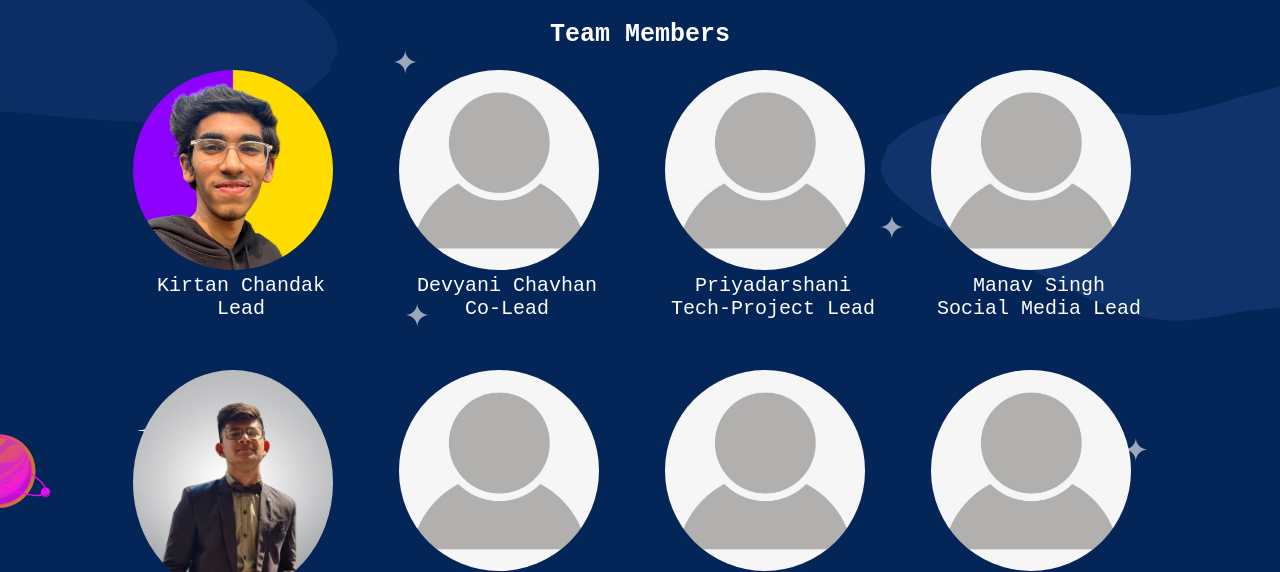
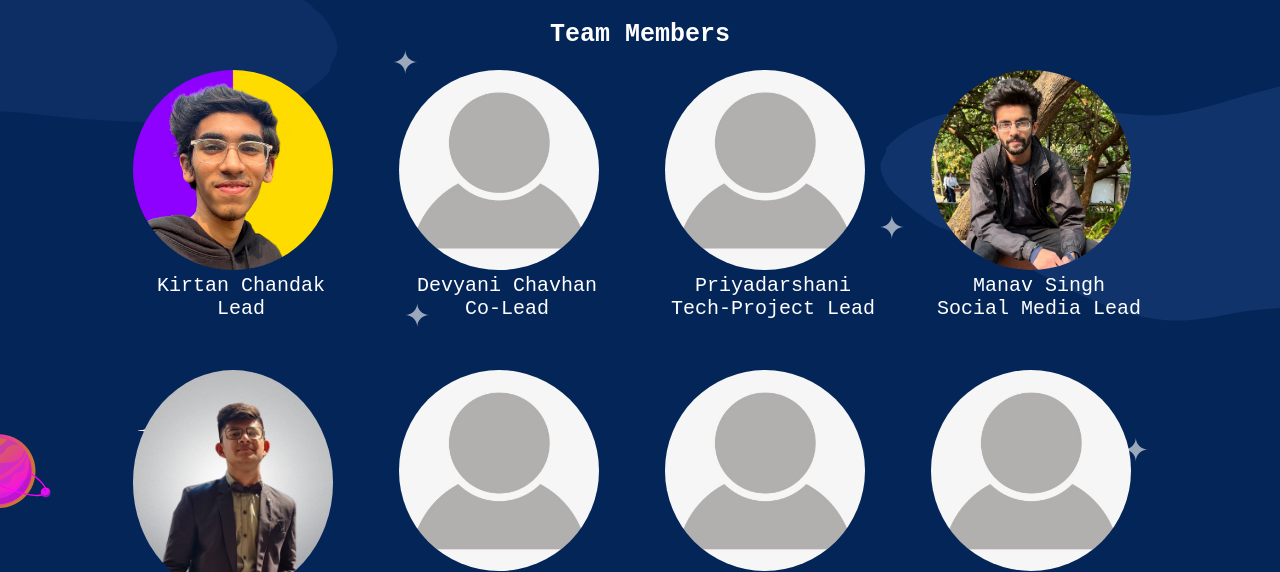
Before and after one commit to MLSC-GHRCEM/ContributorGallery, a plain HTML site: page index.html in a window 1280 px wide. Shown: the part 225-797 px from the top of the page. Drawn offline with Linux system fonts and the light colour scheme.

Commit message:
Manav image

```diff
--- a/index.html
+++ b/index.html
@@ -49,7 +49,7 @@
 
           </div>
           <div>
-            <img src="./assets/profileE.png" alt="Image 2" class="img" />
+            <img src="./assets/manav.jpg" alt="Image 2" class="img" />
             <div class="">
               <p class="name">Manav Singh</p>
               <p class="position">Social Media Lead</p>
```
Also changed, not shown: assets/manav.jpg (added).
